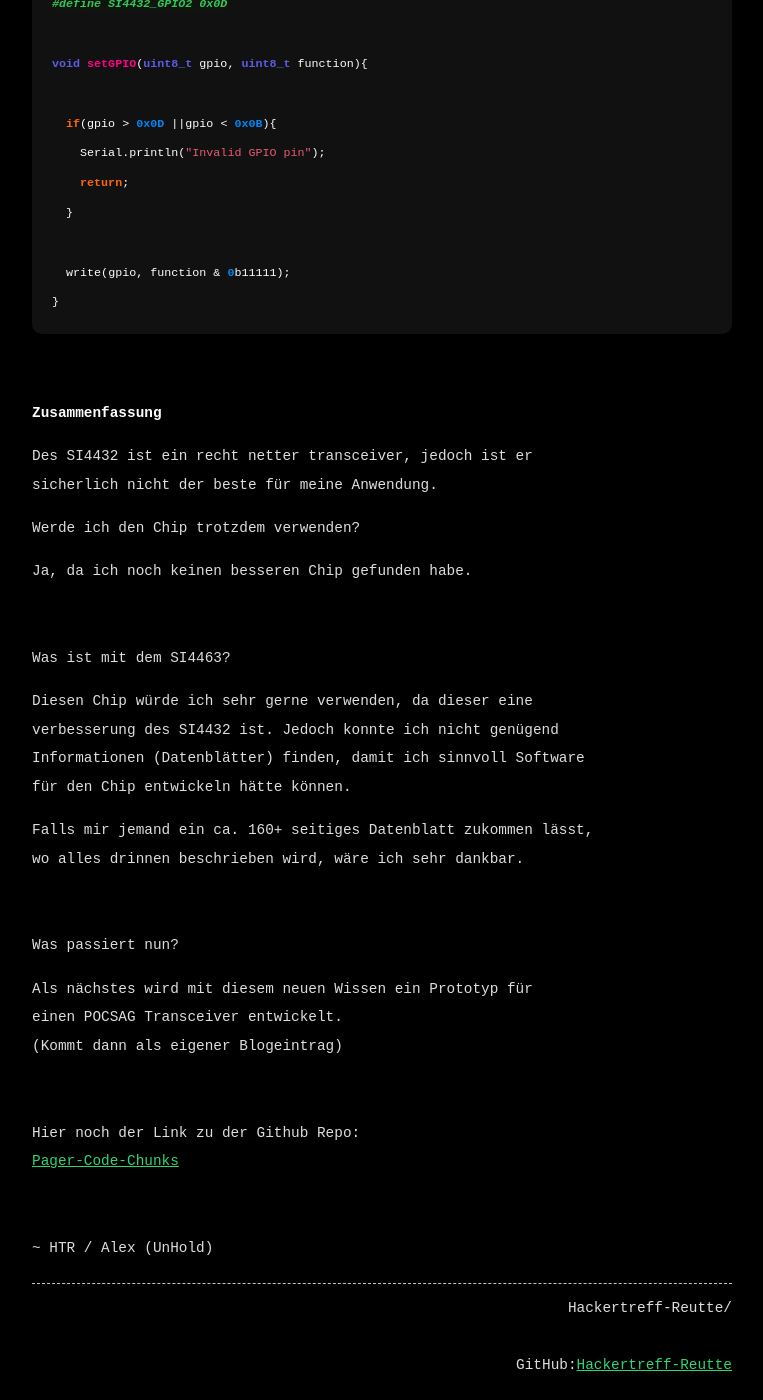
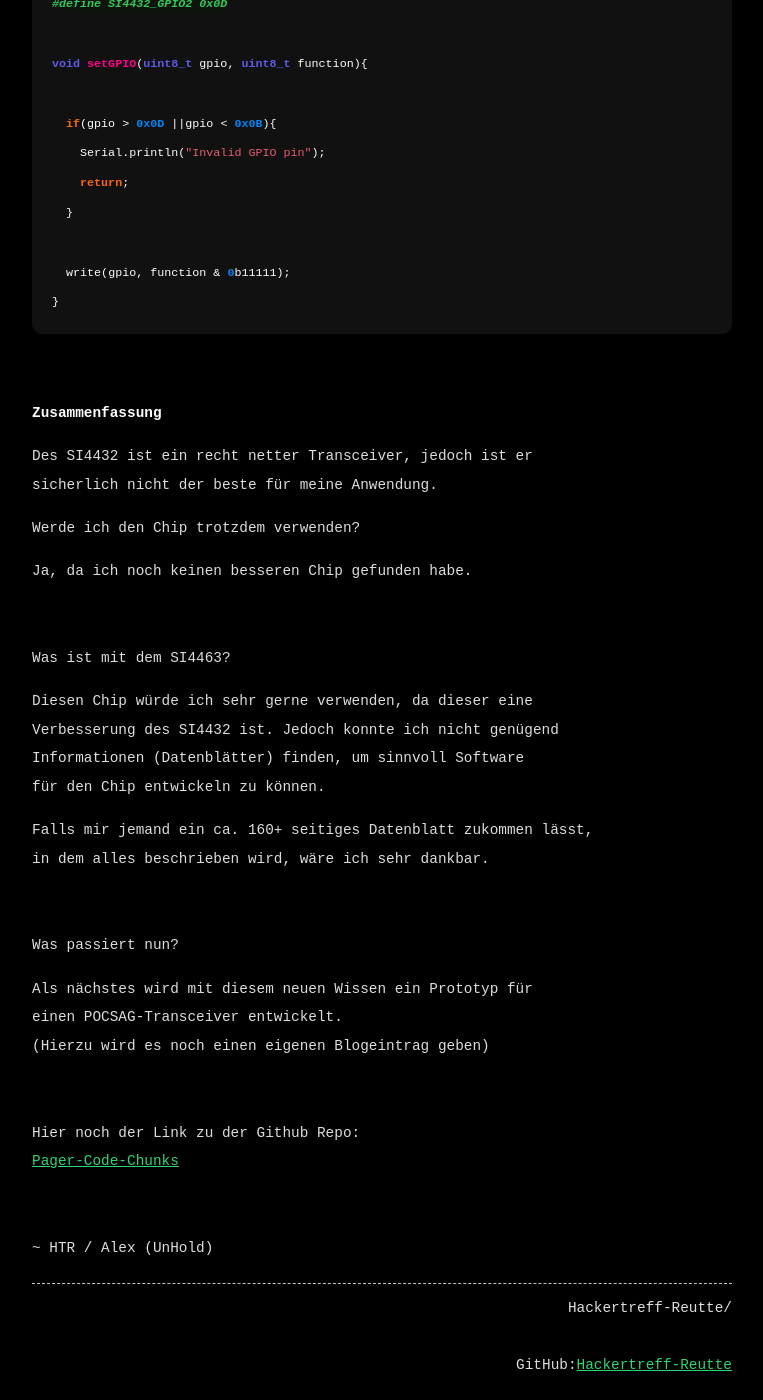
Before and after one commit to Hackertreff-Reutte/Hackertreff-Reutte.github.io, a Jekyll site: the page built from _posts/2021-02-10-DIY-433Mhz-ISM-POCSAG-PAGER-part-3.md, in a window 1280 px wide and 1400 px high, scrolled down 43867 px. Shown: the whole window, without its empty margins (258-1021 px from the left). Built offline with Jekyll 4.4.1, drawn with Linux system fonts in a browser that asks for light colours; some of the changed text lies outside the part shown.

Commit message:
Corrected new version

```diff
--- a/_posts/2021-02-10-DIY-433Mhz-ISM-POCSAG-PAGER-part-3.md
+++ b/_posts/2021-02-10-DIY-433Mhz-ISM-POCSAG-PAGER-part-3.md
@@ -1537,7 +1537,7 @@ Es gibt folgende Möglichkeiten:
 * 00001: Wake-Up Timer: 1 when WUT has expired (output)
 * 00010: Low Battery Detect: 1 when battery is below threshold * setting (output)
 * 00011: Direct Digital Input
-* 00100:External Interrupt, falling edge (input)
+* 00100: External Interrupt, falling edge (input)
 * 00101: External Interrupt, rising edge (input)
 * 00110: External Interrupt, state change (input)
 * 00111: ADC Analog Input
@@ -1586,7 +1586,7 @@ void setGPIO(uint8_t gpio, uint8_t function){
 
 # Zusammenfassung
 
-Des SI4432 ist ein recht netter transceiver, jedoch ist er
+Des SI4432 ist ein recht netter Transceiver, jedoch ist er
 sicherlich nicht der beste für meine Anwendung.
 
 Werde ich den Chip trotzdem verwenden?
@@ -1598,20 +1598,20 @@ Ja, da ich noch keinen besseren Chip gefunden habe.
 Was ist mit dem SI4463?
 
 Diesen Chip würde ich sehr gerne verwenden, da dieser eine
-verbesserung des SI4432 ist. Jedoch konnte ich nicht genügend
-Informationen (Datenblätter) finden, damit ich sinnvoll Software
-für den Chip entwickeln hätte können.
+Verbesserung des SI4432 ist. Jedoch konnte ich nicht genügend
+Informationen (Datenblätter) finden, um sinnvoll Software
+für den Chip entwickeln zu können.
 
 Falls mir jemand ein ca. 160+ seitiges Datenblatt zukommen lässt,
-wo alles drinnen beschrieben wird, wäre ich sehr dankbar.
+in dem alles beschrieben wird, wäre ich sehr dankbar.
 
 <br>
 
 Was passiert nun?
 
 Als nächstes wird mit diesem neuen Wissen ein Prototyp für
-einen POCSAG Transceiver entwickelt.
-(Kommt dann als eigener Blogeintrag)
+einen POCSAG-Transceiver entwickelt.
+(Hierzu wird es noch einen eigenen Blogeintrag geben)
 
 <br>
 
```
Also changed, not shown: other parts of _posts/2021-02-10-DIY-433Mhz-ISM-POCSAG-PAGER-part-3.md (+1 -1 lines).
